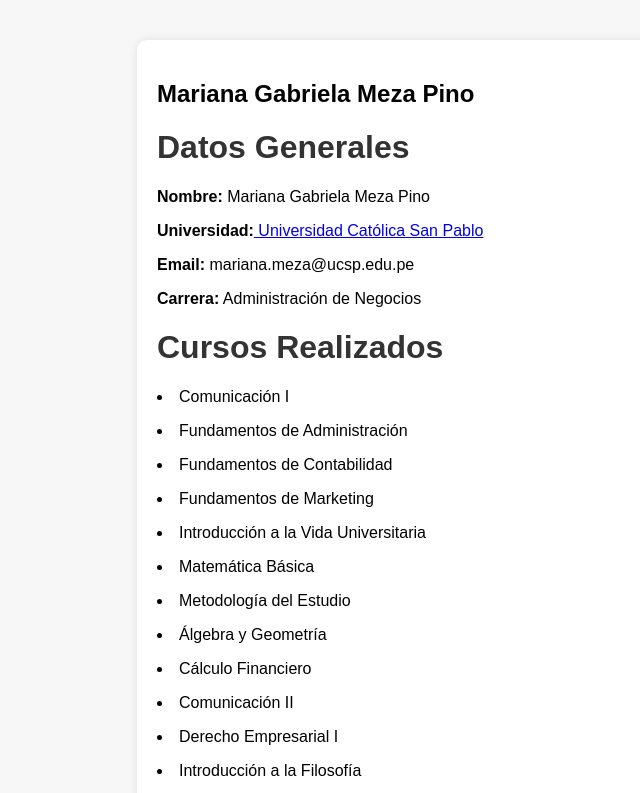
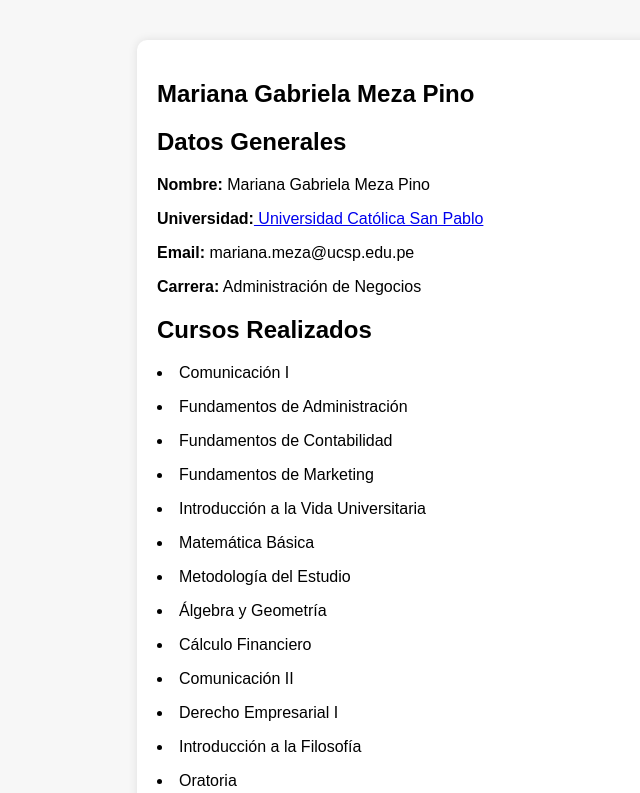
Before and after one commit to MariMezaPino/MarianaGabrielaMezaPino, a plain HTML site: page index.html in a window 1280 px wide. Shown: the top 793 px of the page, without its empty margins (183-823 px from the left). Drawn offline with Linux system fonts and the light colour scheme.

Commit message:
index.html

```diff
--- a/index.html
+++ b/index.html
@@ -26,12 +26,12 @@
 <body>
     <div class="container">
         <h2><strong>Mariana Gabriela Meza Pino</strong></h2>
-        <h1><strong>Datos Generales</strong></h1>
+        <h2><strong>Datos Generales</strong></h2>
         <p><strong>Nombre:</strong> Mariana Gabriela Meza Pino</p>
         <p><strong>Universidad:</strong><a href="https://ucsp.edu.pe/" target="_blank"> Universidad Católica San Pablo</a></p>
         <p><strong>Email:</strong> mariana.meza@ucsp.edu.pe</p>
         <p><strong>Carrera:</strong> Administración de Negocios</p>
-          <h1><strong>Cursos Realizados</strong></h1>
+          <h2><strong>Cursos Realizados</strong></h2>
                 <p><li>Comunicación I</li></p>
                 <p><li>Fundamentos de Administración</li></p>
                 <p><li>Fundamentos de Contabilidad</li></p>
```
